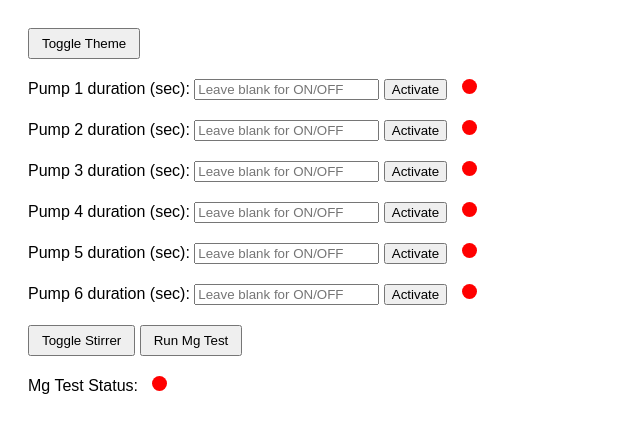
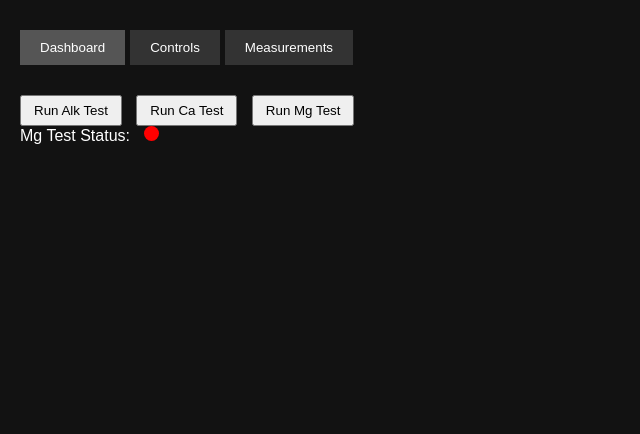
Before and after one commit to DanielMarx22/water-tester, a Flask app: page / in a window 1280 px wide. Shown: the top 434 px of the page, without its empty margins (0-640 px from the left). Run offline with Flask 3, Linux system fonts and the light colour scheme.

Commit message:
Update dashboard.html UI

```diff
--- a/templates/dashboard.html
+++ b/templates/dashboard.html
@@ -7,12 +7,30 @@
     body {
       font-family: Arial, sans-serif;
       padding: 20px;
-      background-color: white;
-      color: black;
-    }
-    .dark-mode {
+      margin: 0;
       background-color: #121212;
       color: white;
+    }
+    .tabs {
+      display: flex;
+      margin-bottom: 20px;
+    }
+    .tab-button {
+      padding: 10px 20px;
+      cursor: pointer;
+      background-color: #333;
+      border: none;
+      color: white;
+      margin-right: 5px;
+    }
+    .tab-button.active {
+      background-color: #555;
+    }
+    .tab-content {
+      display: none;
+    }
+    .tab-content.active {
+      display: block;
     }
     .pump {
       margin-bottom: 20px;
@@ -30,32 +48,51 @@
     .status.off {
       background-color: red;
     }
-    .theme-toggle, .stirrer-toggle, .mg-test {
-      margin-bottom: 20px;
+    button {
       padding: 6px 12px;
+      margin-right: 10px;
+      margin-top: 10px;
       cursor: pointer;
     }
   </style>
 </head>
 <body>
-  <button class="theme-toggle" onclick="toggleTheme()">Toggle Theme</button>
+  <div class="tabs">
+    <button class="tab-button active" onclick="showTab('dashboard')">Dashboard</button>
+    <button class="tab-button" onclick="showTab('controls')">Controls</button>
+    <button class="tab-button" onclick="showTab('measurements')">Measurements</button>
+  </div>
 
-  <div id="pumps"></div>
+  <div id="dashboard" class="tab-content active">
+    <button onclick="runAlkTest()">Run Alk Test</button>
+    <button onclick="runCaTest()">Run Ca Test</button>
+    <button onclick="runMgTest()">Run Mg Test</button>
+    <div class="pump">
+      <label>Mg Test Status:</label>
+      <span id="mgtest-status" class="status off"></span>
+    </div>
+  </div>
 
-  <button class="stirrer-toggle" onclick="toggleStirrer()">Toggle Stirrer</button>
+  <div id="controls" class="tab-content">
+    <div id="pumps"></div>
+    <button onclick="toggleStirrer()">Toggle Stirrer</button>
+  </div>
 
-  <button class="mg-test" onclick="runMgTest()">Run Mg Test</button>
-
-  <div class="pump">
-    <label>Mg Test Status:</label>
-    <span id="mgtest-status" class="status off"></span>
+  <div id="measurements" class="tab-content">
+    <h3>Last 5 Test Results (Placeholder)</h3>
+    <p><strong>Alk:</strong> --, --, --, --, --</p>
+    <p><strong>Ca:</strong> --, --, --, --, --</p>
+    <p><strong>Mg:</strong> --, --, --, --, --</p>
   </div>
 
   <script>
     const pumpCount = 6;
 
-    function toggleTheme() {
-      document.body.classList.toggle("dark-mode");
+    function showTab(tabId) {
+      document.querySelectorAll('.tab-button').forEach(btn => btn.classList.remove('active'));
+      document.querySelectorAll('.tab-content').forEach(tab => tab.classList.remove('active'));
+      document.querySelector(`[onclick="showTab('${tabId}')"]`).classList.add('active');
+      document.getElementById(tabId).classList.add('active');
     }
 
     function createPumpControl(index) {
@@ -104,6 +141,14 @@
       fetch("/mg_test", { method: "POST" });
     }
 
+    function runAlkTest() {
+      fetch("/alk_test", { method: "POST" });
+    }
+
+    function runCaTest() {
+      fetch("/ca_test", { method: "POST" });
+    }
+
     function fetchStatus() {
       fetch("/status")
         .then(res => res.json())
@@ -111,20 +156,13 @@
           for (let i = 0; i < pumpCount; i++) {
             updateStatus(i, data[i]);
           }
-          // Stirrer status (currently no light but logged)
-          console.log("Stirrer status: " + data[pumpCount]);
-          // Mg Test status
           updateMgTestStatus(data[pumpCount + 1]);
         });
     }
 
     function updateMgTestStatus(state) {
-      const mgTestStatusEl = document.getElementById("mgtest-status");
-      if (state === "running") {
-        mgTestStatusEl.style.backgroundColor = "blue";
-      } else {
-        mgTestStatusEl.style.backgroundColor = "red";
-      }
+      const el = document.getElementById("mgtest-status");
+      el.style.backgroundColor = state === "running" ? "blue" : "red";
     }
 
     window.onload = () => {
```
